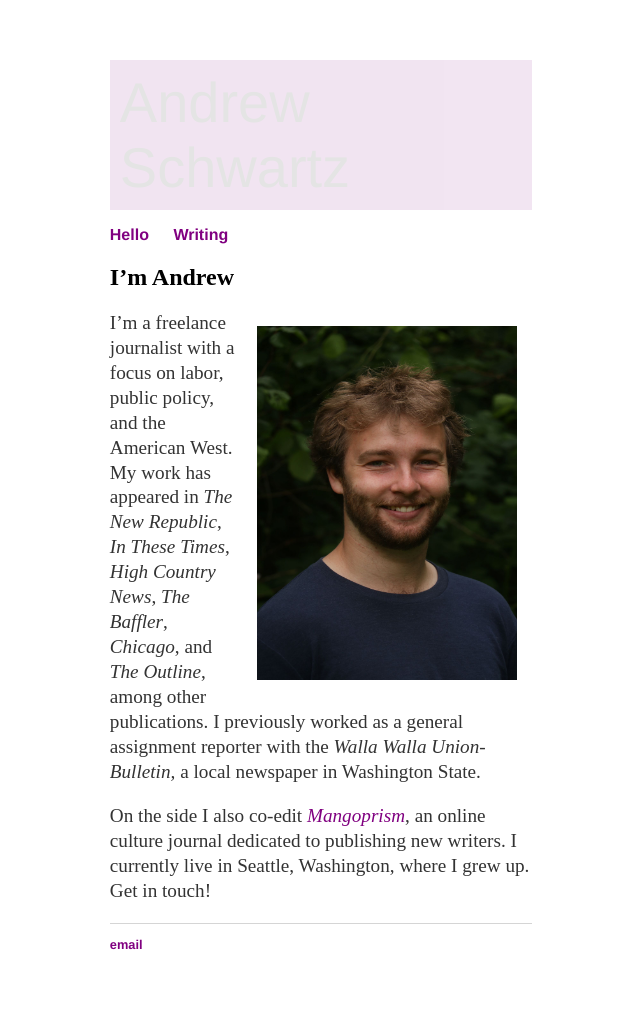
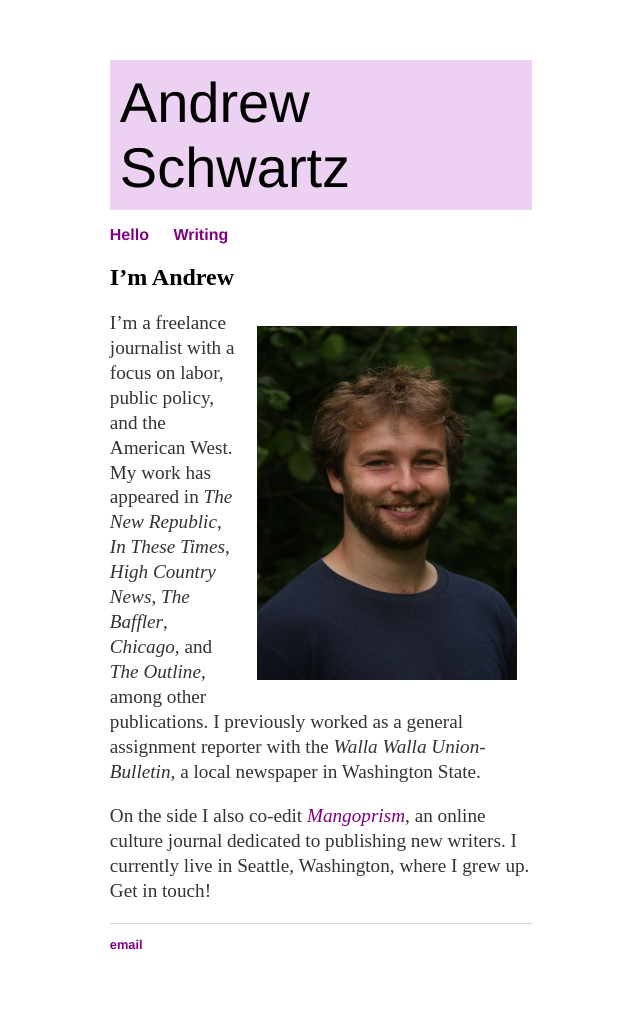
Before and after one commit to aonschwartz/aonschwartz.github.io, a Jekyll site: the page built from index.md, in a window 1280 px wide. Shown: the whole page, without its empty margins (319-959 px from the left). Built offline with Jekyll 4.4.1, drawn with Linux system fonts in a browser that asks for light colours.

Commit message:
Update main.css

```diff
--- a/css/main.css
+++ b/css/main.css
@@ -66,8 +66,7 @@ ul.posts li {
 
 .header {
   padding:10px;
-  background-color: purple;
-  opacity: 0.1;
+  background-color: rgba(200, 115, 217, 0.33);
 }
 
 .header a {
```
